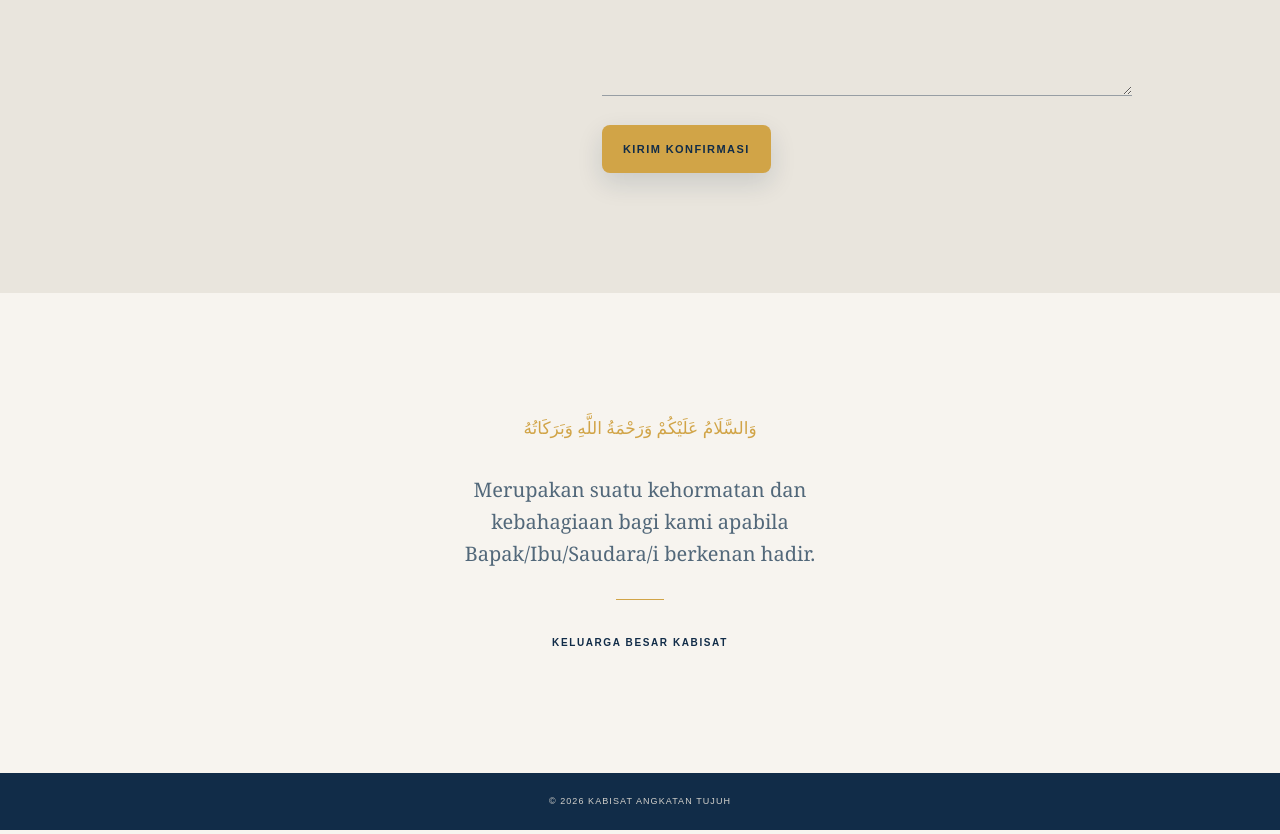
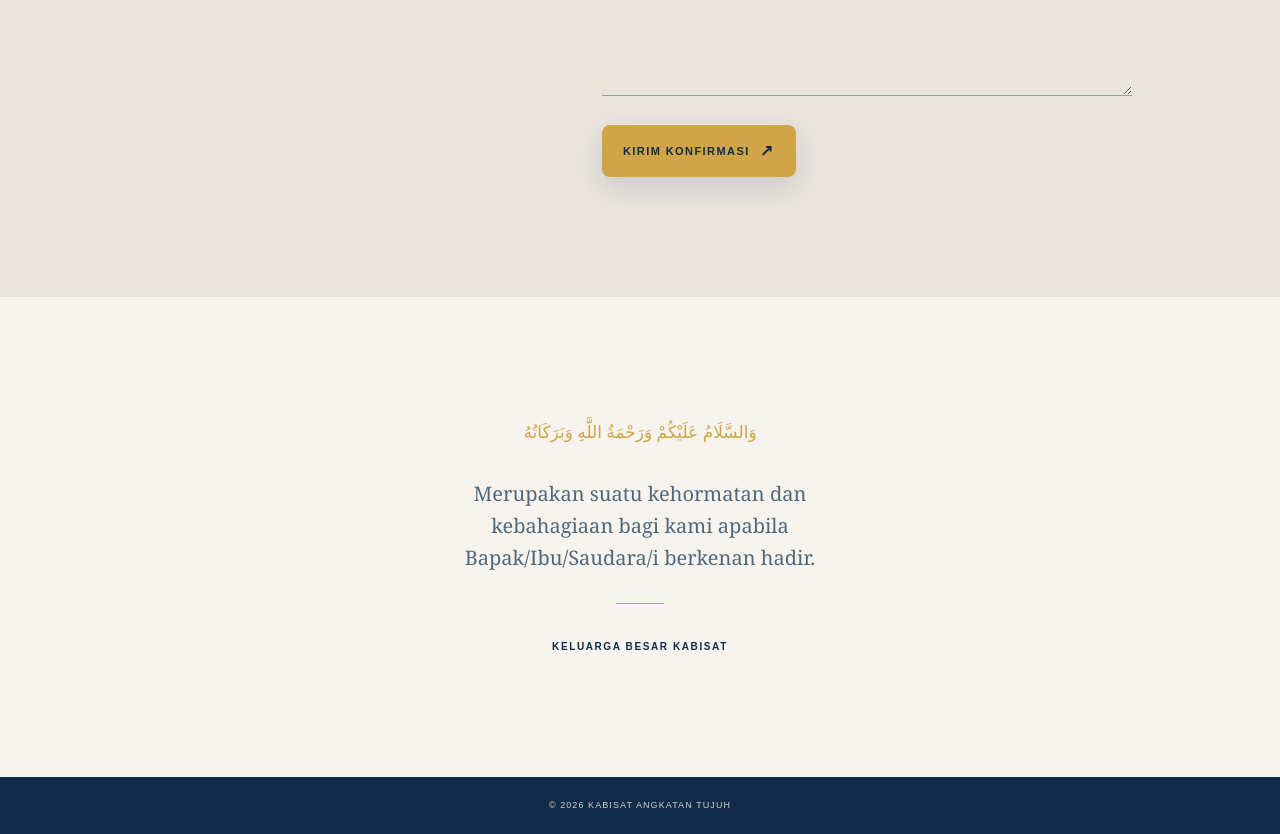
Before and after one commit to enefisualcode/invitation-maulid-kabisat, a Next.js app: page / in a window 1280 px wide. Shown: the part 4780-5614 px from the top of the page. Built offline with nearby package versions, Linux system fonts and the light colour scheme.

Commit message:
Animate RSVP submission feedback

```diff
--- a/app/globals.css
+++ b/app/globals.css
@@ -38,3 +38,14 @@ h1 span, h2 span { display:block; color:var(--gold); font-size:.61em; line-heigh
 .reveal .section-grid > *, .reveal .location-layout > *, .reveal .rsvp-heading, .reveal .rsvp-form { opacity:0; transform:translateY(24px); transition:opacity .75s cubic-bezier(.22, 1, .36, 1), transform .85s cubic-bezier(.22, 1, .36, 1); }.reveal.is-visible .section-grid > *, .reveal.is-visible .location-layout > *, .reveal.is-visible .rsvp-heading, .reveal.is-visible .rsvp-form { opacity:1; transform:none; }.reveal.is-visible .section-grid > :nth-child(2), .reveal.is-visible .location-layout > :nth-child(2), .reveal.is-visible .rsvp-form { transition-delay:160ms; }
 @media (min-width: 720px) { .cover { padding:50px; }.cover::after { inset:auto -10% -250px; height:42%; }.cover-logo { width:145px; }.section { padding:120px 48px; }.intro-section { padding-top:88px; padding-bottom:120px; }.section-grid { grid-template-columns:1fr 1fr; align-items:start; gap:10%; }.details-section .eyebrow { margin-top:5px; }.rsvp-section .reveal { grid-template-columns:.8fr 1.2fr; gap:11%; }.location-section { padding-left:max(48px, calc((100vw - 1120px) / 2 + 48px)); padding-right:max(48px, calc((100vw - 1120px) / 2 + 48px)); }.location-section .reveal { margin:0; }.location-layout { grid-template-columns:1fr 1fr; gap:10%; }.venue-photo { justify-self:end; }.speaker-section { padding-bottom:130px; } }
 @media (prefers-reduced-motion: reduce) { html { scroll-behavior:auto; }.reveal > *, .reveal .section-grid > *, .reveal .location-layout > *, .reveal .rsvp-heading, .reveal .rsvp-form { opacity:1; transform:none; filter:none; transition:none; }.button,.cover-inner,.cover::after { transition:none; }.cover.is-opening .cover-inner { filter:none; } }
+.submit-button { display:inline-flex; align-items:center; justify-content:center; gap:10px; min-width:176px; transition:transform .25s ease, box-shadow .25s ease, background .25s ease; }
+.submit-button:not(:disabled):hover { transform:translateY(-3px); box-shadow:0 14px 30px rgb(17 44 72 / .22); }
+.submit-button:active { transform:translateY(0) scale(.98); }
+.submit-spinner { width:14px; height:14px; border:2px solid rgb(17 44 72 / .28); border-top-color:var(--ink); border-radius:50%; animation:submit-spin .7s linear infinite; }
+.submit-arrow { display:inline-block; font-size:16px; transition:transform .25s ease; }
+.submit-button:hover .submit-arrow { transform:translate(2px,-2px); }
+.rsvp-success { animation:rsvp-success-in .7s cubic-bezier(.22,1,.36,1) both; }
+.rsvp-success span { animation:success-pop .55s .15s cubic-bezier(.22,1.4,.36,1) both; }
+@keyframes submit-spin { to { transform:rotate(360deg); } }
+@keyframes rsvp-success-in { from { opacity:0; transform:translateY(18px); } to { opacity:1; transform:none; } }
+@keyframes success-pop { from { opacity:0; transform:scale(.35) rotate(-30deg); } to { opacity:1; transform:scale(1) rotate(0); } }
--- a/components/invitation/RSVPForm.tsx
+++ b/components/invitation/RSVPForm.tsx
@@ -33,6 +33,8 @@ export function RSVPForm({ defaultName }: { defaultName: string }) {
     <label>Nomor WhatsApp <small>(opsional)</small><input type="tel" inputMode="tel" value={form.whatsapp} onChange={(e) => update("whatsapp", e.target.value)} autoComplete="tel" /></label>
     <label>Pesan / Doa <small>(opsional)</small><textarea value={form.message} onChange={(e) => update("message", e.target.value)} rows={4} /></label>
     {status === "error" && <p className="form-error" role="alert">{error}</p>}
-    <button className="button button-primary" type="submit" disabled={status === "loading"}>{status === "loading" ? "Mengirim…" : "Kirim Konfirmasi"}</button>
+    <button className={`button button-primary submit-button ${status === "loading" ? "is-loading" : ""}`} type="submit" disabled={status === "loading"}>
+      {status === "loading" ? <><span className="submit-spinner" aria-hidden="true" /> Mengirim…</> : <>Kirim Konfirmasi <span className="submit-arrow" aria-hidden="true">↗</span></>}
+    </button>
   </form>;
 }
```
